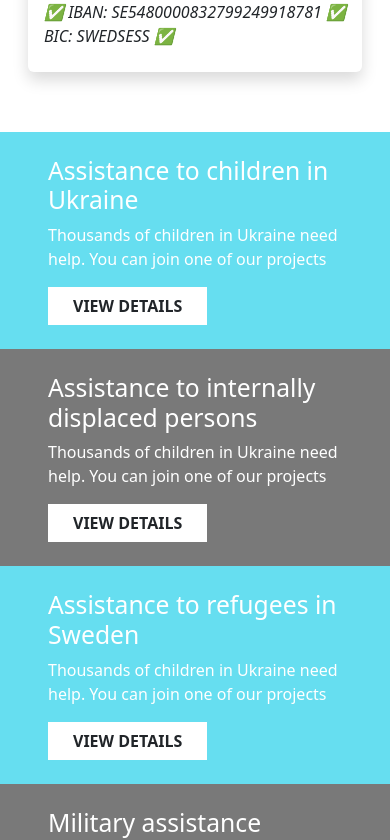
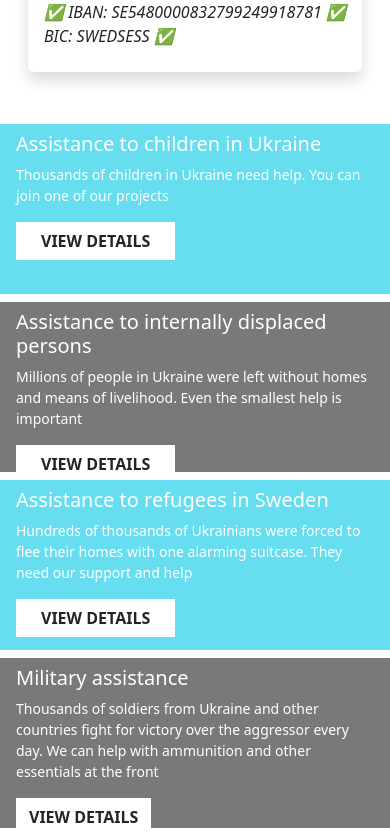
Before and after one commit to OlenaKut/uvhst, a React (Create React App) app: page / in a window 390 px wide. Shown: the part 4448-5288 px from the top of the page. Built offline with nearby package versions, Linux system fonts and the light colour scheme.

Commit message:
Completed projects

```diff
--- a/src/components/main/Projects.js
+++ b/src/components/main/Projects.js
@@ -1,9 +1,80 @@
 import React from "react";
 import Button from "react-bootstrap/Button";
+import Container from "react-bootstrap/Container";
+import Row from "react-bootstrap/Row";
+import Col from "react-bootstrap/Col";
 
 const Projects = () => {
   return (
-    <div className="d-md-flex d-block projects text-white">
+    <Container fluid className="projects text-white my-5">
+      <Row className="">
+        <Col xs md="6" lg="3" className="p-0 my-1">
+          {" "}
+          <div className="blue-box">
+            <h3 className="project-title">Assistance to children in Ukraine</h3>
+            <p className="project-text">
+              Thousands of children in Ukraine need help. You can join one of
+              our projects
+            </p>
+            <Button
+              variant="link"
+              className="view-button text-dark rounded-0 px-4"
+            >
+              VIEW DETAILS
+            </Button>
+          </div>
+        </Col>
+        <Col xs md="6" lg="3" className="p-0 my-1">
+          <div className="grey-box">
+            {" "}
+            <h3 className="project-title">
+              Assistance to internally displaced persons
+            </h3>
+            <p className="project-text">
+              Millions of people in Ukraine were left without homes and means of
+              livelihood. Even the smallest help is important
+            </p>
+            <Button
+              variant="link"
+              className="view-button text-dark rounded-0 px-4"
+            >
+              VIEW DETAILS
+            </Button>
+          </div>
+        </Col>
+        <Col xs md="6" lg="3" className="p-0 my-1">
+          <div className="blue-box">
+            {" "}
+            <h3 className="project-title">Assistance to refugees in Sweden</h3>
+            <p className="project-text">
+              Hundreds of thousands of Ukrainians were forced to flee their
+              homes with one alarming suitcase. They need our support and help
+            </p>
+            <Button
+              variant="link"
+              className="view-button text-dark rounded-0 px-4"
+            >
+              VIEW DETAILS
+            </Button>
+          </div>
+        </Col>
+        <Col xs md="6" lg="3" className="p-0 my-1">
+          <div className="grey-box">
+            {" "}
+            <h3 className="project-title">Military assistance</h3>
+            <p className="project-text">
+              Thousands of soldiers from Ukraine and other countries fight for
+              victory over the aggressor every day. We can help with ammunition
+              and other essentials at the front
+            </p>
+            <Button variant="link" className="view-button text-dark rounded-0">
+              VIEW DETAILS
+            </Button>
+          </div>
+        </Col>
+      </Row>
+    </Container>
+    /*<div className="d-md-flex d-block projects text-white">
       <div className="blue-box flex-fill">
         <div>
           <h2>Assistance to children in Ukraine</h2>
@@ -54,7 +125,7 @@ const Projects = () => {
           VIEW DETAILS
         </Button>
       </div>
-    </div>
+    </div>*/
   );
 };
 
--- a/src/components/main/mainFP.css
+++ b/src/components/main/mainFP.css
@@ -31,17 +31,18 @@
 .news-title {
   font-size: 32px;
 }
-.projects {
-  margin: 60px 0;
-}
+
 .blue-box {
   background: rgba(0, 200, 230, 0.6);
   padding: 24px 48px;
+  height: 300px;
 }
 .grey-box {
   background: rgba(121, 121, 121, 1);
   padding: 24px 48px;
-}
+  height: 300px;
+ }
+
 .view-button {
   font-weight: 700;
   font-size: 16px;
@@ -52,6 +53,48 @@
   background: rgb(172, 249, 255);
   transition: all ease-in-out 0.3s;
 }
+@media (max-width: 1400px) {
+  .blue-box {
+    padding: 14px 28px;
+  }
+  .grey-box {
+    padding: 14px 28px;
+  }
+}
+@media (max-width: 1280px) {
+  .project-title {
+    font-size: 24px;
+  }
+  .project-text {
+    font-size: 14px;
+  }
+  .blue-box {
+    padding: 14px 28px;
+    height: 250px;
+  }
+  .grey-box {
+    padding: 14px 28px;
+    height: 250px;
+  }
+}
+
+@media (max-width: 1100px) {
+  .project-title {
+    font-size: 20px;
+  }
+  .project-text {
+    font-size: 14px;
+  }
+  .blue-box {
+    padding: 8px 16px;
+    height: 250px;
+  }
+  .grey-box {
+    padding: 8px 16px;
+    height: 250px;
+  }
+}
+
 @media (max-width: 996px) {
   .img-instead {
     margin-top: -140px;
@@ -61,6 +104,17 @@
   }
   .news-title {
     font-size: 24px;
+  }
+  .project-title {
+    font-size: 20px;
+  }
+  .blue-box {
+    padding: 8px 16px;
+    height: 170px;
+  }
+  .grey-box {
+    padding: 8px 16px;
+    height: 170px;
   }
 }
 @media (max-width: 776px) {
```
